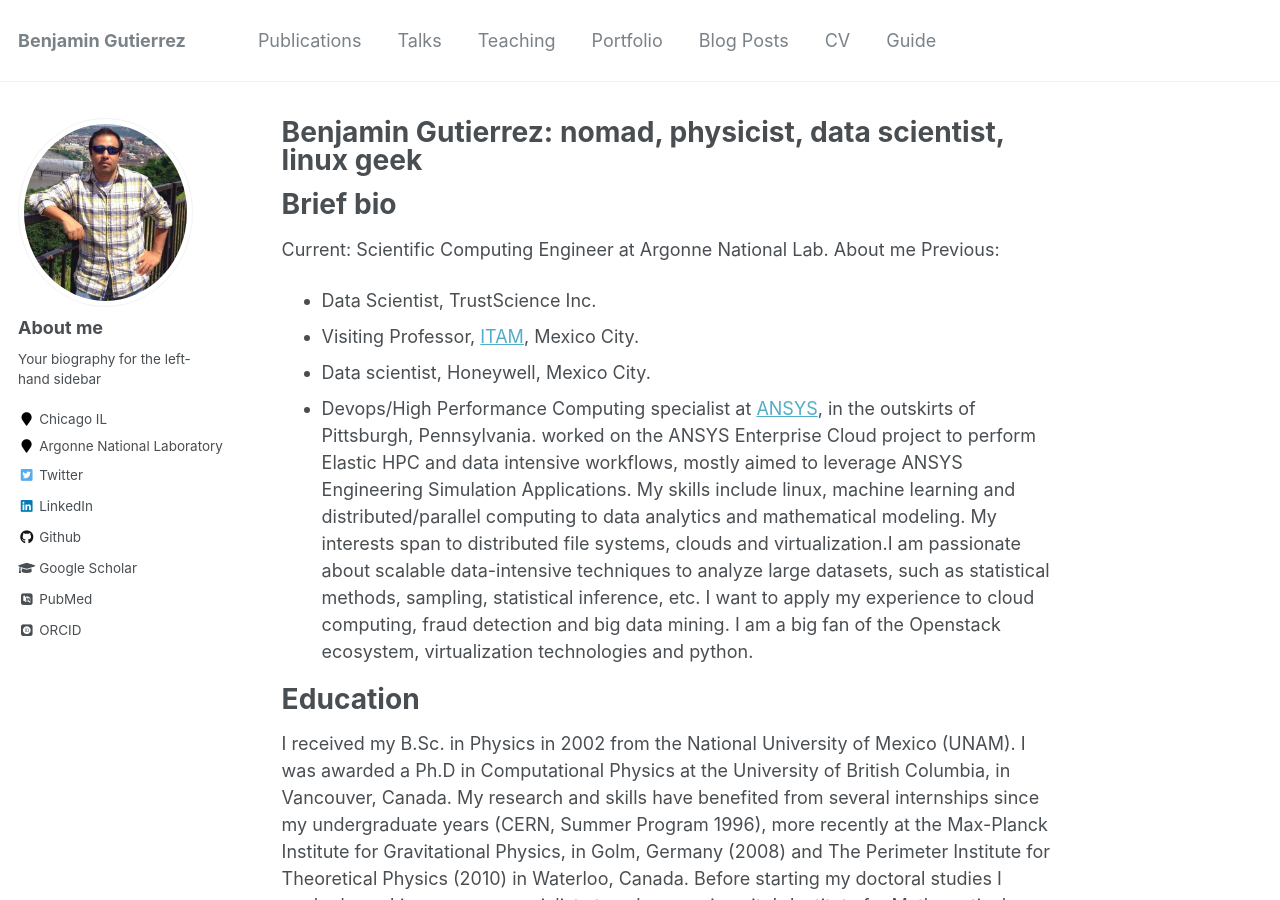
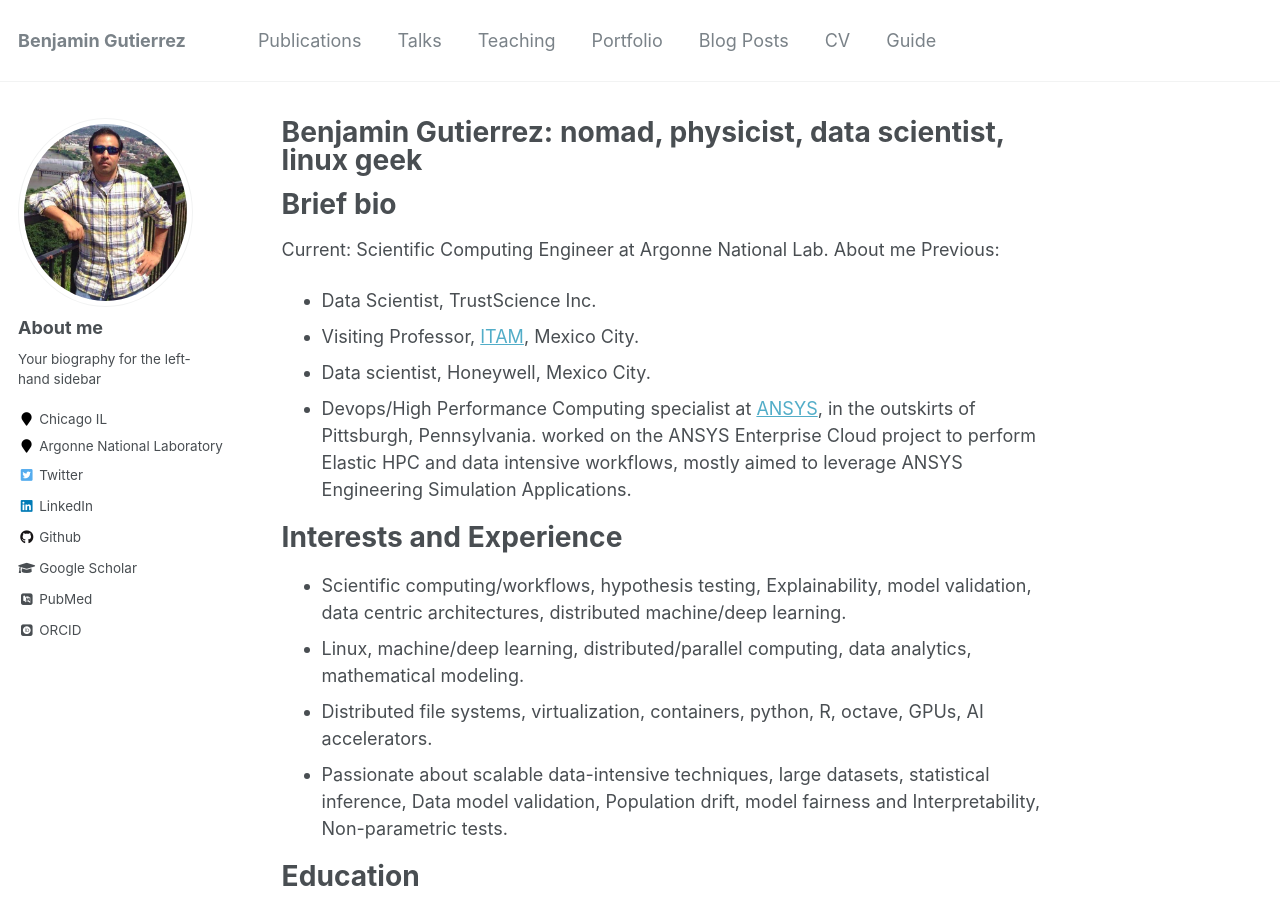
Before and after one commit to bencouver2/bencouver2.github.io, a Jekyll site: the page built from _pages/about.md, in a window 1280 px wide and 900 px high. Built offline with Jekyll 4.4.1, drawn with Linux system fonts in a browser that asks for light colours; some web fonts are replaced.

Commit message:
more stuff

```diff
--- a/_pages/about.md
+++ b/_pages/about.md
@@ -16,7 +16,18 @@ Previous:
  - Data Scientist, TrustScience Inc.
  - Visiting Professor, [ITAM](http://www.itam.mx), Mexico City.
  - Data scientist, Honeywell, Mexico City.
- - Devops/High Performance Computing specialist at [ANSYS](http://www.ansys.com), in the outskirts of Pittsburgh, Pennsylvania. worked on the ANSYS Enterprise Cloud project to perform Elastic HPC and data intensive workflows, mostly aimed to leverage ANSYS Engineering Simulation Applications. My skills include linux, machine learning and distributed/parallel computing to data analytics and mathematical modeling. My interests span to distributed file systems, clouds and virtualization.I am passionate about scalable data-intensive techniques to analyze large datasets, such as statistical methods, sampling, statistical inference, etc. I want to apply my experience to cloud computing, fraud detection and big data mining. I am a big fan of the Openstack ecosystem, virtualization technologies and python.
+ - Devops/High Performance Computing specialist at [ANSYS](http://www.ansys.com), in the outskirts of Pittsburgh, Pennsylvania. worked on the ANSYS Enterprise Cloud project to perform Elastic HPC and data intensive workflows, mostly aimed to leverage ANSYS Engineering Simulation Applications.
+
+Interests and Experience
+======
+
+- Scientific computing/workflows, hypothesis testing, Explainability, model validation, data centric architectures, distributed machine/deep learning.
+- Linux, machine/deep learning, distributed/parallel computing, data analytics, mathematical modeling.
+- Distributed file systems, virtualization, containers, python, R, octave, GPUs, AI accelerators.
+- Passionate about scalable data-intensive techniques, large datasets, statistical inference, Data model validation, Population drift, model fairness and Interpretability, Non-parametric tests.
+
+
+
 
 Education
 ======
```
